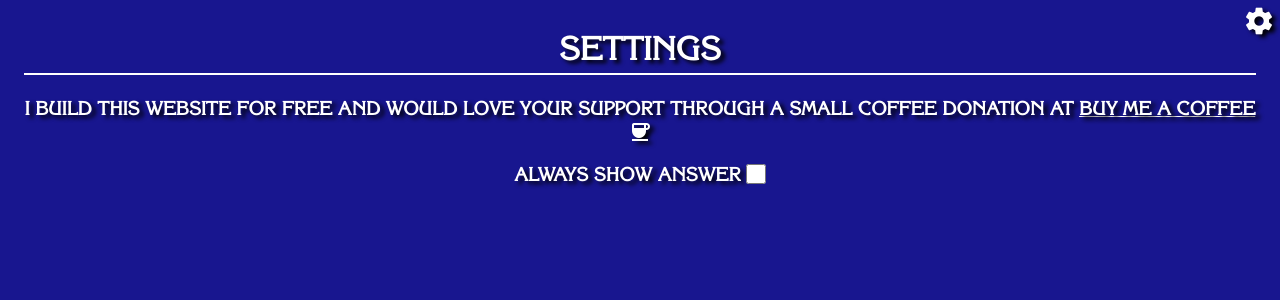
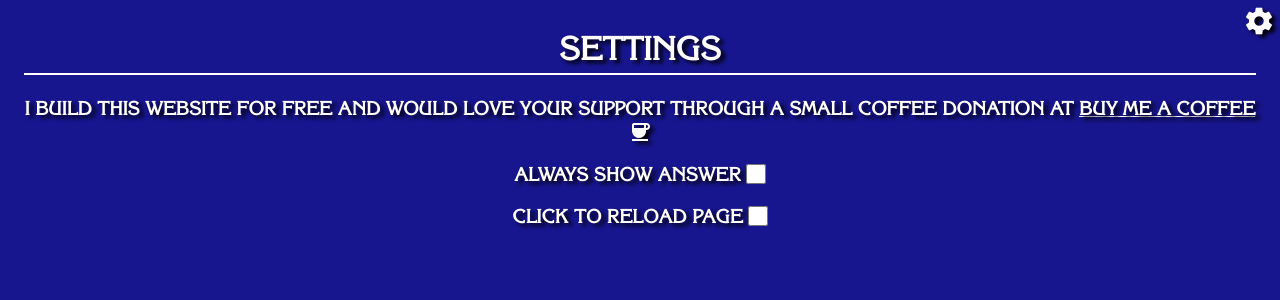
Before and after one commit to akump/jeffpardy, a Svelte app: page / in a window 1280 px wide. Both pictures are taken after a click on the element "settings". Shown: the top 300 px of the page. Built offline with nearby package versions, Linux system fonts and the light colour scheme; no server answers.

Commit message:
Add replay button

```diff
--- a/src/App.svelte
+++ b/src/App.svelte
@@ -12,6 +12,12 @@
     localStorage.setItem("alwaysShowAnswer", false);
   }
   alwaysShowAnswer = alwaysShowAnswer === "true";
+
+  let showReplay = localStorage.getItem("showReplay");
+  if (showReplay === null) {
+    localStorage.setItem("showReplay", false);
+  }
+  showReplay = showReplay === "true";
 
   let tutorialLearned = localStorage.getItem("tutorialLearned");
   if (tutorialLearned === null || tutorialLearned === "null") {
@@ -31,14 +37,17 @@
   }
 
   function setAnswerVisible() {
+    const answer = document.getElementById("answer");
+    if (answer && answer.style.visibility === "visible" && showReplay) {
+      location.reload();
+    }
     localStorage.setItem("tutorialLearned", true);
     const tutorial = document.getElementById("tutorial");
     if (tutorial) {
       document.getElementById("tutorial").style.display = "none";
     }
-    const hiddenAnswer = document.getElementById("hiddenAnswer");
-    if (hiddenAnswer) {
-      hiddenAnswer.style.visibility = "visible";
+    if (answer) {
+      answer.style.visibility = "visible";
     }
   }
 
@@ -46,10 +55,16 @@
     showSettings = !showSettings;
   }
 
-  function showAnswerHandler(e) {
+  function alwaysShowAnswerHandler(e) {
     const { checked } = e.target;
     localStorage.setItem("alwaysShowAnswer", checked);
     alwaysShowAnswer = checked;
+  }
+
+  function showReplayHandler(e) {
+    const { checked } = e.target;
+    localStorage.setItem("showReplay", checked);
+    showReplay = checked;
   }
 
   async function onMountHandler() {
@@ -83,7 +98,9 @@
   onMount(onMountHandler);
 </script>
 
-<main on:click={setAnswerVisible}>
+<svelte:body on:click={setAnswerVisible} />
+
+<main>
   <span on:click={handleSettingsClick} class="settings material-icons"
     >settings</span
   >
@@ -98,13 +115,26 @@
     </h3>
     <span class="material-icons">coffee</span>
 
-    <h3 class="show-answer">
+    <h3 class="checkbox-setting">
       <label style="padding-right: 5px" for="showAnswer"
         >Always show answer</label
       >
       <input
-        on:change={(e) => showAnswerHandler(e)}
+        on:change={(e) => alwaysShowAnswerHandler(e)}
         bind:checked={alwaysShowAnswer}
+        style="margin: 0; width: 20px; height: 20px;"
+        type="checkbox"
+        id="showAnswer"
+      />
+    </h3>
+
+    <h3 class="checkbox-setting">
+      <label style="padding-right: 5px" for="showReplay"
+        >Click to reload page</label
+      >
+      <input
+        on:change={(e) => showReplayHandler(e)}
+        bind:checked={showReplay}
         style="margin: 0; width: 20px; height: 20px;"
         type="checkbox"
         id="showAnswer"
@@ -112,28 +142,33 @@
     </h3>
   {:else}
     <h1 class="header">{header}</h1>
-    <h1 class="question">{question}</h1>
+    <h2 class="question">{question}</h2>
     <div id="tutorial" class="tutorial" style="display: none;">
-      <h1>
+      <h2>
         Click/tap the screen to show the answer. Refresh the page for new
         questions.
-      </h1>
+      </h2>
     </div>
     <div id="answer" class="answer">
-      <h1 id="hiddenAnswer">{answer}</h1>
-      <!-- <span class="material-icons">
-replay
-</span> -->
+      <h2 id="hiddenAnswer">{answer}</h2>
+      {#if showReplay}
+        <span class="replay material-icons">replay</span>
+      {/if}
     </div>
   {/if}
 </main>
 
 <style>
-  .show-answer {
+  .replay {
+    font-size: 48px;
+    cursor: pointer;
+  }
+  .checkbox-setting {
     display: flex;
     justify-content: center;
     align-items: center;
   }
+
   .settings {
     position: absolute;
     top: 5px;
@@ -142,7 +177,7 @@ replay
     cursor: pointer;
   }
 
-  #hiddenAnswer {
+  #answer {
     visibility: hidden;
   }
 
@@ -152,6 +187,7 @@ replay
     align-items: center;
     justify-content: center;
     padding: 30px 8px;
+    flex-direction: column;
   }
 
   .tutorial {
@@ -169,6 +205,5 @@ replay
     text-align: center;
     padding: 0 1em 1em 1em;
     margin: 0 auto;
-    height: 50vh;
   }
 </style>
```
